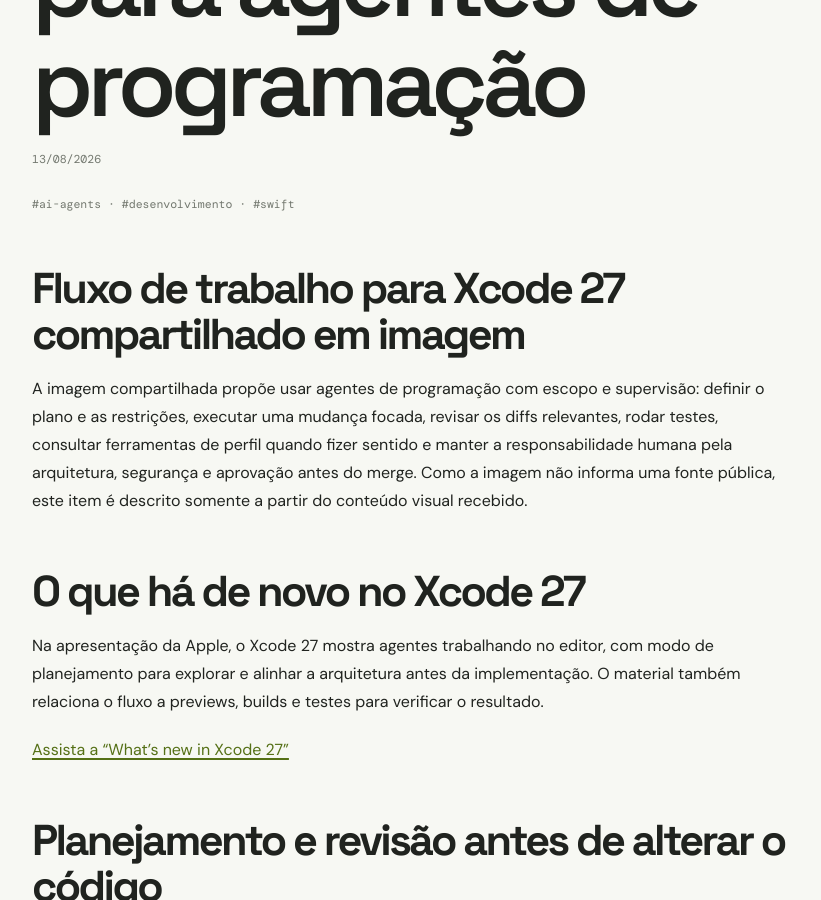
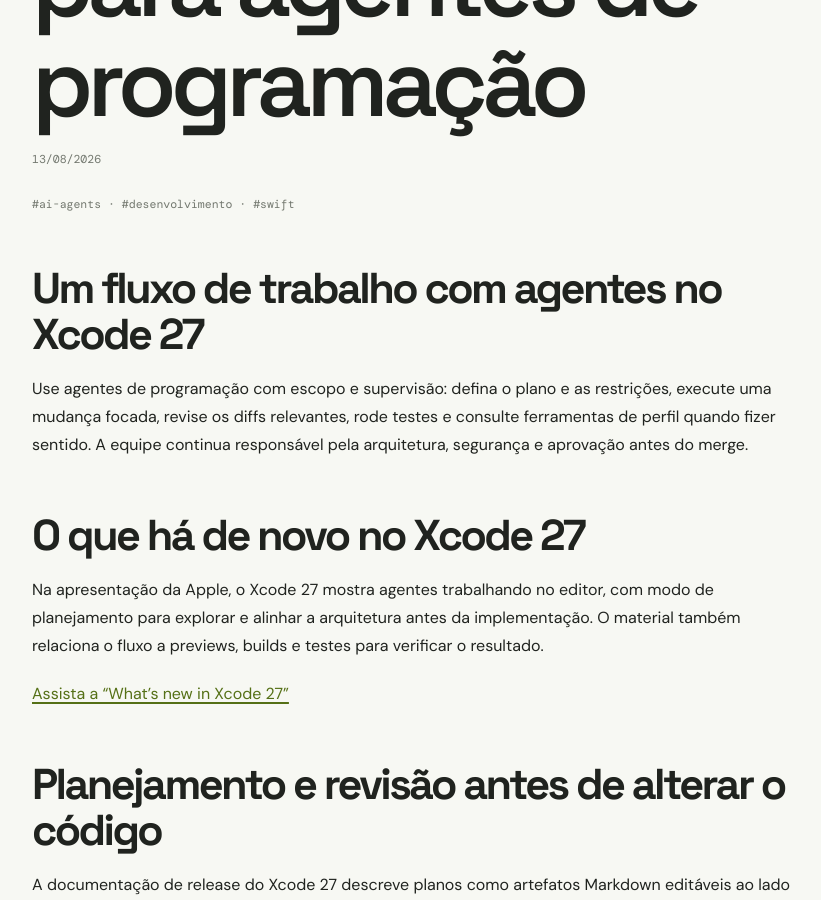
Before and after one commit to ronanrodrigo/notes, a Jekyll site: the page built from _posts/2026-08-13-xcode-27-workflow-agentes.md, in a window 1280 px wide and 900 px high, scrolled down 467 px. Shown: the whole window, without its empty margins (148-969 px from the left). Built offline with Jekyll 4.4.1, drawn with Linux system fonts in a browser that asks for light colours.

Commit message:
Refine Xcode 27 workflow introduction

```diff
--- a/_posts/2026-08-13-xcode-27-workflow-agentes.md
+++ b/_posts/2026-08-13-xcode-27-workflow-agentes.md
@@ -9,9 +9,9 @@
 layout: post
 ---
 
-## Fluxo de trabalho para Xcode 27 compartilhado em imagem
+## Um fluxo de trabalho com agentes no Xcode 27
 
-A imagem compartilhada propõe usar agentes de programação com escopo e supervisão: definir o plano e as restrições, executar uma mudança focada, revisar os diffs relevantes, rodar testes, consultar ferramentas de perfil quando fizer sentido e manter a responsabilidade humana pela arquitetura, segurança e aprovação antes do merge. Como a imagem não informa uma fonte pública, este item é descrito somente a partir do conteúdo visual recebido.
+Use agentes de programação com escopo e supervisão: defina o plano e as restrições, execute uma mudança focada, revise os diffs relevantes, rode testes e consulte ferramentas de perfil quando fizer sentido. A equipe continua responsável pela arquitetura, segurança e aprovação antes do merge.
 
 ## O que há de novo no Xcode 27
 
```
